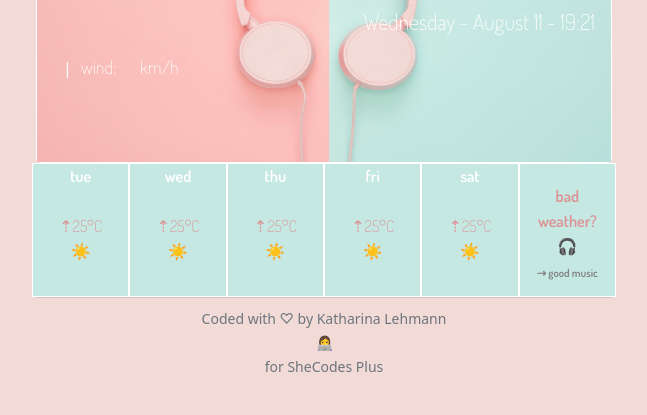
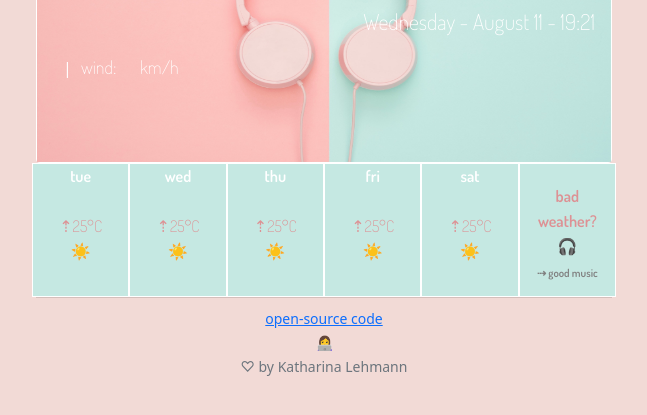
Before and after one commit to Lehmann-Katharina/weather-app-for-SheCodes-Plus, a plain HTML site: page index.html in a window 1280 px wide. Shown: the part 179-594 px from the top of the page, without its empty margins (316-963 px from the left). Drawn offline with nearby package versions, Linux system fonts and the light colour scheme.

Commit message:
add "open-source code" and link it to gitHub

```diff
--- a/index.html
+++ b/index.html
@@ -125,10 +125,15 @@
 
       <div class="card-footer">
         <small class="text-muted">
-          Coded with ♡ by Katharina Lehmann
+          <a
+            href="https://github.com/Lehmann-Katharina/weather-app-for-SheCodes-Plus"
+            target="blank"
+          >
+            open-source code
+          </a>
           <br />
           👩‍💻 <br />
-          for SheCodes Plus
+          ♡ by Katharina Lehmann
         </small>
       </div>
     </div>
```
